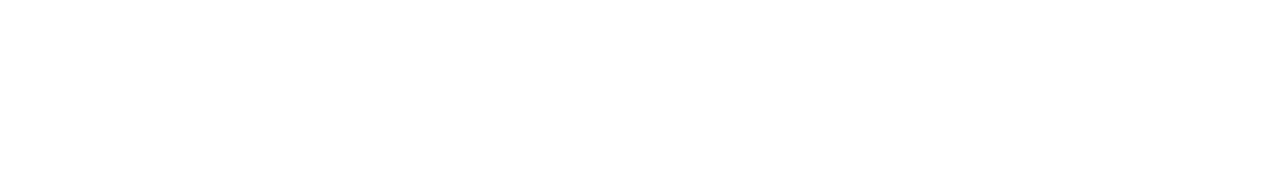
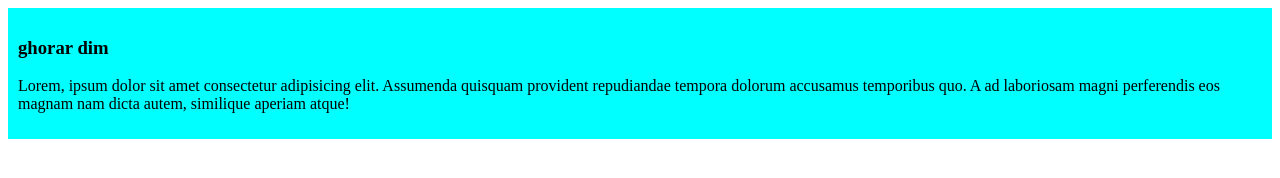
Before and after one commit to turzo7/first-repo, a plain HTML site: page index.html in a window 1280 px wide. Drawn offline with Linux system fonts and the light colour scheme.

Commit message:
added the first block

```diff
--- a/index.html
+++ b/index.html
@@ -4,8 +4,12 @@
     <meta charset="UTF-8">
     <meta name="viewport" content="width=device-width, initial-scale=1.0">
     <title>first repo</title>
+    <link rel="stylesheet" href="styles/web.css">
 </head>
 <body>
-
+    <div>
+        <h3>ghorar dim</h3>
+        <p>Lorem, ipsum dolor sit amet consectetur adipisicing elit. Assumenda quisquam provident repudiandae tempora dolorum accusamus temporibus quo. A ad laboriosam magni perferendis eos magnam nam dicta autem, similique aperiam atque!</p>
+    </div>
 </body>
 </html>
--- /dev/null
+++ b/styles/web.css
@@ -0,0 +1,4 @@
+div{
+    background-color: aqua;
+    padding: 10px;
+}
```
